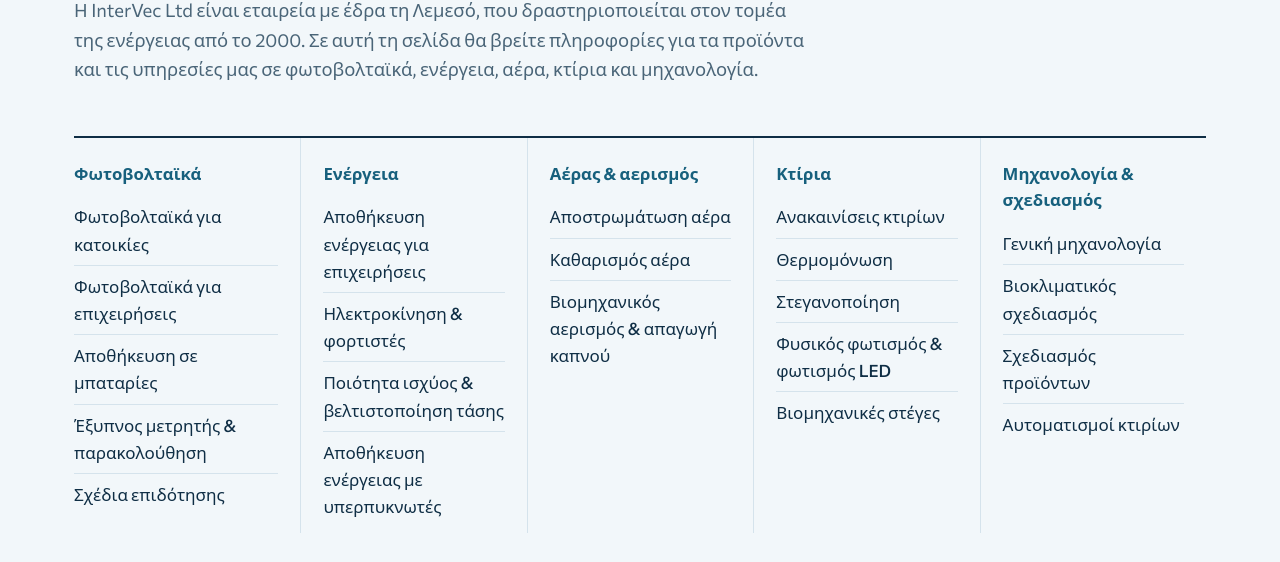
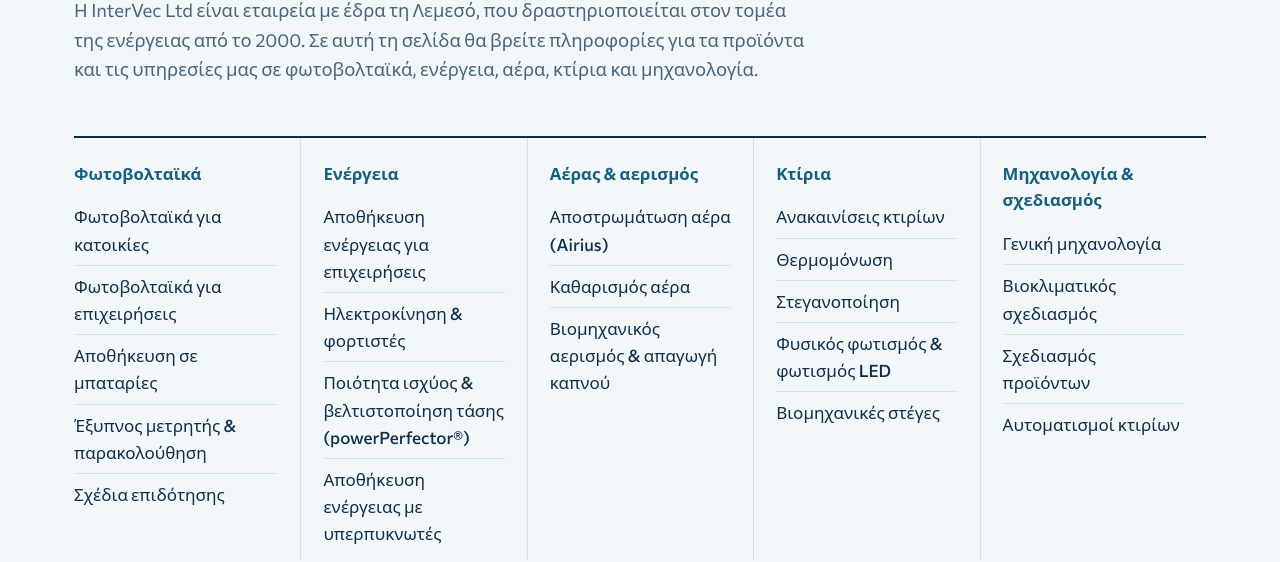
Before and after one commit to InterVecLtd/intervec-website, a plain HTML site: page index.html in a window 1280 px wide. Shown: the part 243-805 px from the top of the page. Drawn offline with Linux system fonts and the light colour scheme.

Commit message:
Partner names, badges and Airius images/diagrams (with permission)
Co-Authored-By: Claude Opus 5.5 <noreply@anthropic.com>
Claude-Session: https://claude.ai/code/session_01S1dv5JubnzKscC6aVyZgbF

```diff
--- a/index.html
+++ b/index.html
@@ -86,6 +86,12 @@ nav a:hover{color:var(--teal)}
 #lb .lb-close{top:18px;right:18px}
 #lb .lb-prev{left:18px;top:50%;transform:translateY(-50%)}
 #lb .lb-next{right:18px;top:50%;transform:translateY(-50%)}
+.media{display:grid;grid-template-columns:1fr 1fr;gap:12px;margin-top:22px}
+.media figure{margin:0;background:#fff;border:1px solid var(--line);border-radius:8px;overflow:hidden}
+.media img{display:block;width:100%;height:190px;object-fit:contain;background:#fff}
+.media figcaption{font-size:.86rem;color:var(--ink-soft);padding:8px 12px;border-top:1px solid var(--line)}
+.credit{font-size:.8rem;color:var(--ink-soft);margin-top:8px}
+@media (max-width:600px){.media{grid-template-columns:1fr}}
 /* Groups & entries */
 .group{padding:80px 0 24px}
 .group + .group{border-top:1px solid var(--line)}
@@ -280,7 +286,8 @@ const GROUPS = [
       inc:{el:["Φορτιστές τοίχου για κατοικίες","Φορτιστές για επιχειρήσεις και χώρους στάθμευσης","Φόρτιση με ηλιακή ενέργεια από το φωτοβολταϊκό","Διαχείριση φορτίου ώστε να μην υπερφορτώνεται η παροχή","Μελέτη ηλεκτρολογικής παροχής και εγκατάσταση"],
            en:["Wall chargers for homes","Chargers for businesses and car parks","Solar charging from the PV system","Load management to protect the supply","Electrical supply study and installation"]} },
     { id:"power",
-      t:{el:"Ποιότητα ισχύος & βελτιστοποίηση τάσης", en:"Power conditioning & voltage optimisation"},
+      t:{el:"Ποιότητα ισχύος & βελτιστοποίηση τάσης (powerPerfector®)", en:"Power conditioning & voltage optimisation (powerPerfector®)"},
+      badge:{el:"Εξουσιοδοτημένος αντιπρόσωπος powerPerfector® στην Κύπρο", en:"Authorised powerPerfector® representative in Cyprus"},
       d:{el:"Συστήματα που ρυθμίζουν και σταθεροποιούν την τάση τροφοδοσίας σε επαγγελματικές και βιομηχανικές εγκαταστάσεις, συνήθως από 70 kVA και πάνω. Στόχος είναι η μείωση της κατανάλωσης, η βελτίωση της ποιότητας ισχύος και η προστασία του ηλεκτρικού εξοπλισμού.",
          en:"Systems that regulate and stabilise the supply voltage in commercial and industrial installations, typically from 70 kVA upwards. The aim is lower consumption, better power quality and protection of electrical equipment."},
       inc:{el:["Βελτιστοποίηση τάσης","Διόρθωση βυθίσεων τάσης","Φιλτράρισμα αρμονικών και μεταβατικών","Προστασία από υπέρταση και υπόταση","Μετρήσεις ποιότητας ισχύος πριν και μετά"],
@@ -303,7 +310,12 @@ const GROUPS = [
       en:"Distribution, purification and renewal of air in large indoor spaces."},
    items:[
     { id:"destratification",
-      t:{el:"Αποστρωμάτωση αέρα", en:"Air destratification"},
+      t:{el:"Αποστρωμάτωση αέρα (Airius)", en:"Air destratification (Airius)"},
+      badge:{el:"Αποκλειστικός αντιπρόσωπος Airius στην Κύπρο", en:"Exclusive Airius representative in Cyprus"},
+      media:[{src:"img/partners/airius-fan.jpg",c:{el:"Μονάδα αποστρωμάτωσης Airius",en:"Airius destratification unit"}},
+             {src:"img/partners/airius-hall.jpg",c:{el:"Εγκατάσταση σε αθλητική αίθουσα",en:"Installation in a sports hall"}},
+             {src:"img/partners/airius-before.png",c:{el:"Κατανομή θερμοκρασίας πριν την εγκατάσταση",en:"Temperature distribution before installation"}},
+             {src:"img/partners/airius-after.png",c:{el:"Κατανομή θερμοκρασίας μετά την εγκατάσταση",en:"Temperature distribution after installation"}}],
       d:{el:"Σε χώρους με ψηλή οροφή ο θερμός αέρας συγκεντρώνεται ψηλά. Οι ανεμιστήρες αποστρωμάτωσης ωθούν τον αέρα προς τα κάτω σε στήλη, ώστε η θερμοκρασία να είναι ομοιόμορφη από την οροφή ως το δάπεδο. Λειτουργούν μαζί με κάθε τύπο συστήματος θέρμανσης και κλιματισμού και μειώνουν το φορτίο του.",
          en:"In high-ceiling spaces warm air collects near the roof. Destratification fans push air down in a column so the temperature is even from ceiling to floor. They work alongside any type of heating and cooling system and reduce its load."},
       inc:{el:["Μελέτη τοποθέτησης","Προμήθεια και εγκατάσταση","Χειμερινή και θερινή λειτουργία"],
@@ -450,11 +462,12 @@ function render(){
       <h2>${esc(g.t[L])}</h2><p>${esc(g.d[L])}</p>
       ${g.items.map(i => `
         <article class="entry" id="${i.id}">
-          <div><h3>${esc(i.t[L])}</h3></div>
+          <div><h3>${esc(i.t[L])}</h3>${i.badge ? `<span class="badge">${esc(i.badge[L])}</span>` : ''}</div>
           <div>
             <p class="desc">${esc(i.d[L])}</p>
             <h4>${T.inc[L]}</h4>
             <ul class="inc">${i.inc[L].map(x => `<li>${esc(x)}</li>`).join('')}</ul>
+            ${i.media ? `<div class="media">${i.media.map(m => `<figure><img src="${m.src}" alt="${esc(m.c[L])}" loading="lazy"><figcaption>${esc(m.c[L])}</figcaption></figure>`).join('')}</div><p class="credit">${L==='en'?'Images: Airius, used with permission.':'Εικόνες: Airius, με την άδειά της.'}</p>` : ''}
             ${i.apps ? `<h4>${T[i.appsLabel || 'apps'][L]}</h4><p>${esc(i.apps[L])}</p>` : ''}
           </div>
         </article>`).join('')}
```
Also changed, not shown: img/partners/airius-after.png (added), img/partners/airius-before.png (added), img/partners/airius-fan.jpg (added), img/partners/airius-hall.jpg (added).
